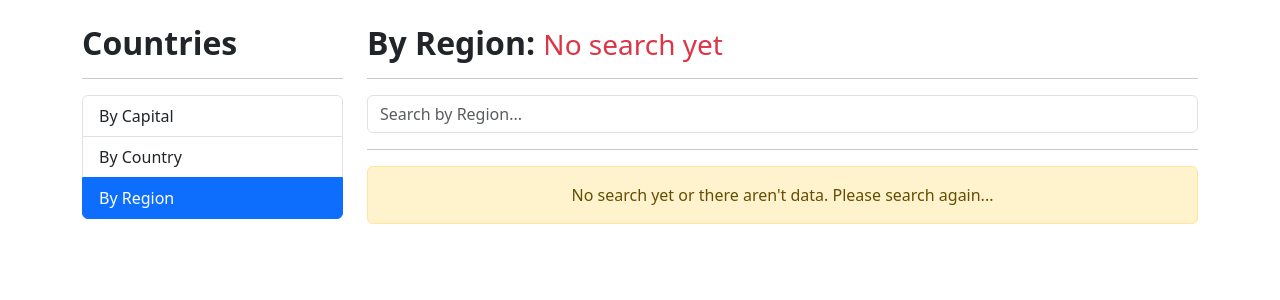
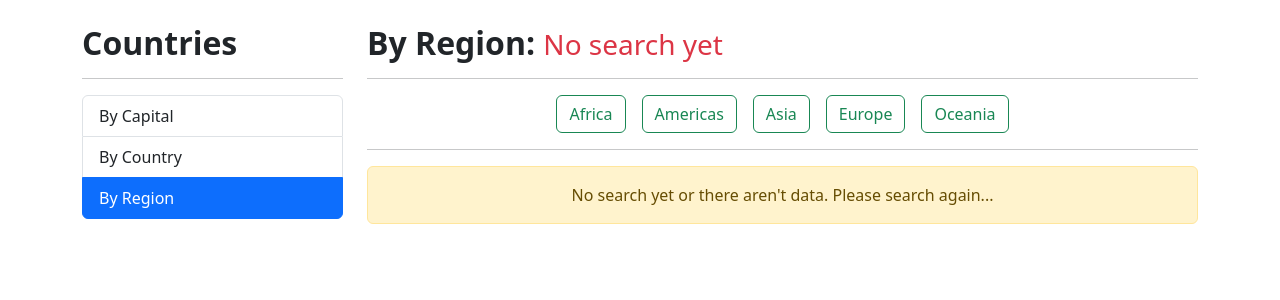
Before and after one commit to abelborit/angular-api-country-app, an Angular app: page /countries/by-capital in a window 1280 px wide. Both pictures are taken after a click on the item "By Region". Shown: the top 300 px of the page. Built offline with nearby package versions, Linux system fonts and the light colour scheme.

Commit message:
[FEAT] by-region-page.component select region

```diff
--- a/src/app/countries/pages/by-region-page/by-region-page.component.html
+++ b/src/app/countries/pages/by-region-page/by-region-page.component.html
@@ -19,17 +19,25 @@
 <hr />
 
 <div class="row">
-  <!-- Search Box -->
-  <div class="col">
+  <div class="col text-center">
     <!-- <app-shared-components-search-box
       (handleSearchValueEmitter)="handleSearchByRegion($event)"
       [placeholderProp]="'Search by Region...'"
     ></app-shared-components-search-box> -->
 
-    <app-shared-components-search-box
+    <!-- <app-shared-components-search-box
       (handleDebouceSearchValueEmitter)="handleSearchByRegion($event)"
       [placeholderProp]="'Search by Region...'"
-    ></app-shared-components-search-box>
+    ></app-shared-components-search-box> -->
+
+    <button
+      *ngFor="let region of regions"
+      class="btn btn-outline-success mx-2"
+      [ngClass]="{ 'btn-success text-light': selectedRegion === region }"
+      (click)="handleSearchByRegion(region)"
+    >
+      {{ region }}
+    </button>
 
     <!-- también se puede mandar sin llaves cuadradas pero eso significará que siempre se mandará un string, que en este caso es lo que placeholderProp espera -->
     <!-- <app-shared-components-search-box
--- a/src/app/countries/pages/by-region-page/by-region-page.component.ts
+++ b/src/app/countries/pages/by-region-page/by-region-page.component.ts
@@ -1,6 +1,8 @@
 import { Component } from '@angular/core';
 import { CountriesService } from '../../services/countries.service';
 import { CountryInterface } from '../../interfaces/country.interface';
+
+type Region = 'Africa' | 'Americas' | 'Asia' | 'Europe' | 'Oceania';
 
 @Component({
   selector: 'app-countries-pages-by-region-page',
@@ -13,10 +15,19 @@ export class ByRegionPageComponent {
 
   public regionSearchedValue: string = '';
   public countriesData: CountryInterface[] = [];
+  public regions: Region[] = [
+    'Africa',
+    'Americas',
+    'Asia',
+    'Europe',
+    'Oceania',
+  ];
+  public selectedRegion?: Region;
 
-  handleSearchByRegion(searchValue: string): void {
+  handleSearchByRegion(searchValue: Region): void {
     // console.log('ByRegionPageComponent - handleSearchByRegion');
     // console.log({ searchValue });
+    this.selectedRegion = searchValue;
     this.regionSearchedValue = searchValue;
 
     this.countriesService
```
